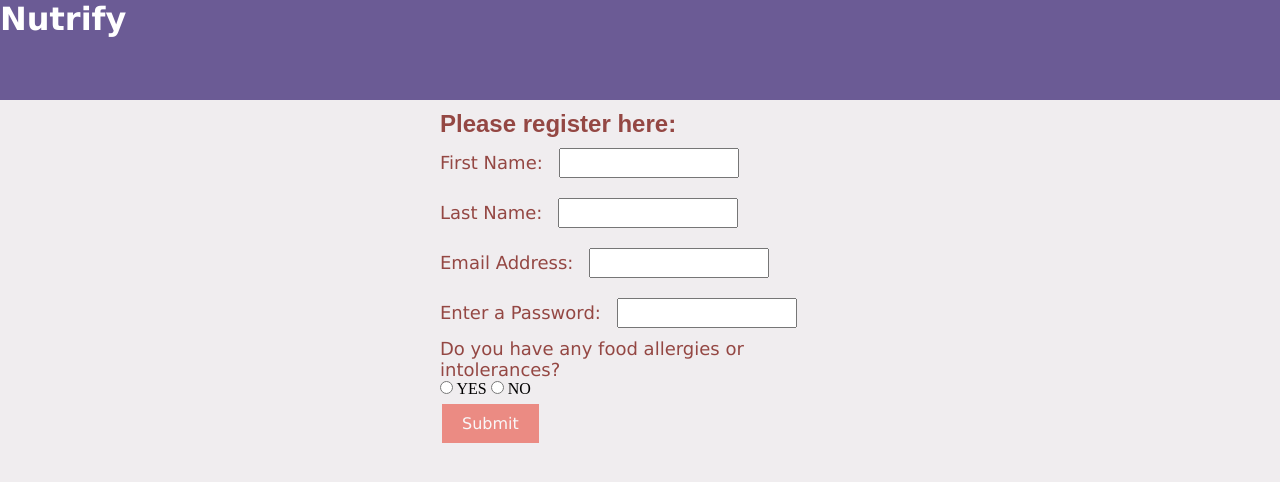
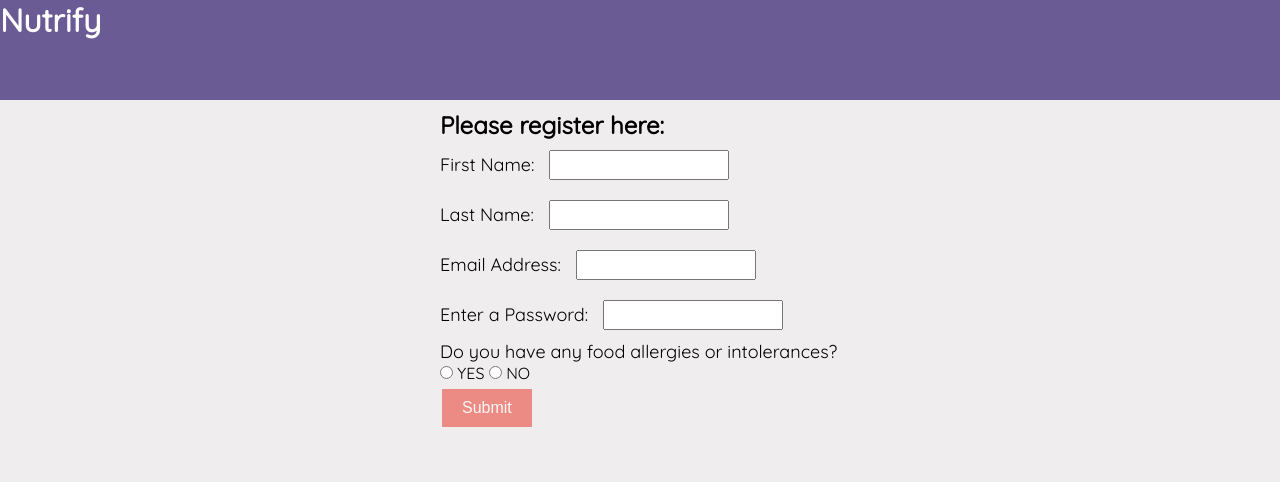
Before and after one commit to Jesskos/nutrify, a Flask app: page /register in a window 1280 px wide. Shown: the top 482 px of the page. Run offline with Flask 2, Linux system fonts and the light colour scheme.

Commit message:
made changes to fonts on templates to make them consistent

```diff
--- a/server.py
+++ b/server.py
@@ -211,6 +211,7 @@ def recommend_recipe():
 		'blog_url': random_recipe[0].blog_url,
 		'image': random_recipe[0].recipe_image,
 		'ingredients': random_recipe[0].ingredients_list}
+
 		return jsonify(data_dict)
 
 
--- a/templates/base1.html
+++ b/templates/base1.html
@@ -18,7 +18,6 @@
 
 	.submitbutton {
     background-color:  #e94b3c;
-    font-family: Verdana;
     border: none;
     color: white;
     padding: 10px 20px;
@@ -42,7 +41,6 @@
      color: white;
      display: block;
      background-color: #6B5B95;
-     font-family: Verdana;
      position:relative;/** makes div flush on top */*/
  	}
 
@@ -71,26 +69,18 @@
  		margin: 10px;
  		box-sizing: border-box;
         height: 30px;
-        font: Arial;
         font-size: 18px;
-        botder: 3px black;
+        boder: 3px black;
  	}
 
     .labelinput {
-    font-family: Verdana;
     font-size: 18px;
-    color: #944743;
+
     }
 
- 	h2 {
- 		color: #944743;
-        font-family: Arial;
- 	}
 
- 	label {
- 		color: #944743;
- 		font: Arial;
- 	}
+
+
 
  	.center {
  		margin: auto;
@@ -110,7 +100,15 @@
 
 </style>
 
+<link href="https://fonts.googleapis.com/css?family=Quicksand|Indie+Flower" rel="stylesheet">
+    <style>
+      .indieflower { font-family: "Indie+Flower", cursive; }
 
+       .quicksand body { font-family: "Quicksand", sans-serif;}
+
+       body { font-family: "Quicksand", sans-serif;}
+
+   </style>
 
 </head>
 <body bgcolor="#FOEDEF" >
--- a/templates/register.html
+++ b/templates/register.html
@@ -6,6 +6,7 @@
 
 <div class="top-section"><h1> Nutrify</h1></div>
       </div>
+
 
 
 
```
Also changed, not shown: templates/homepage.html (+8 -3 lines).
